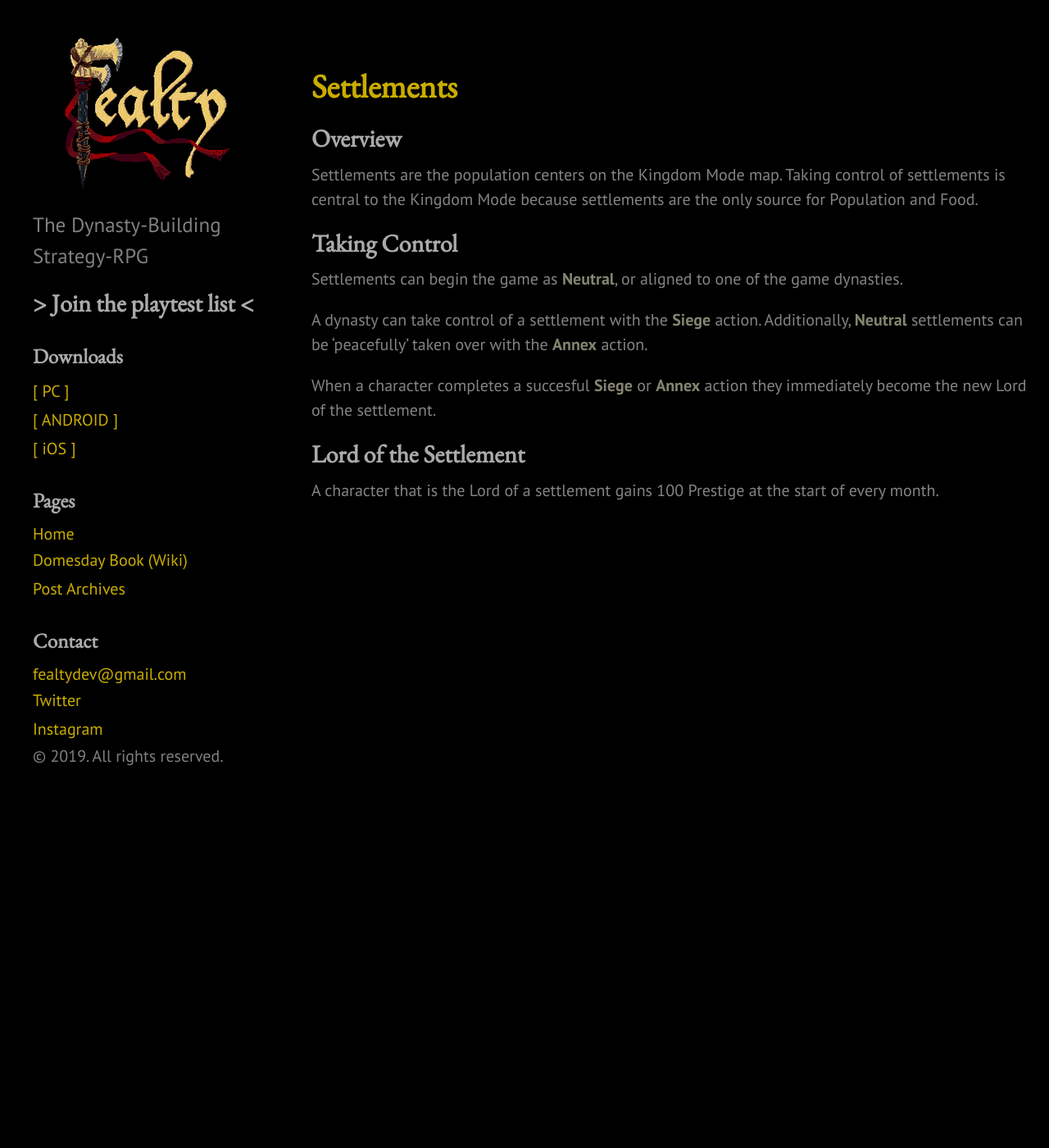
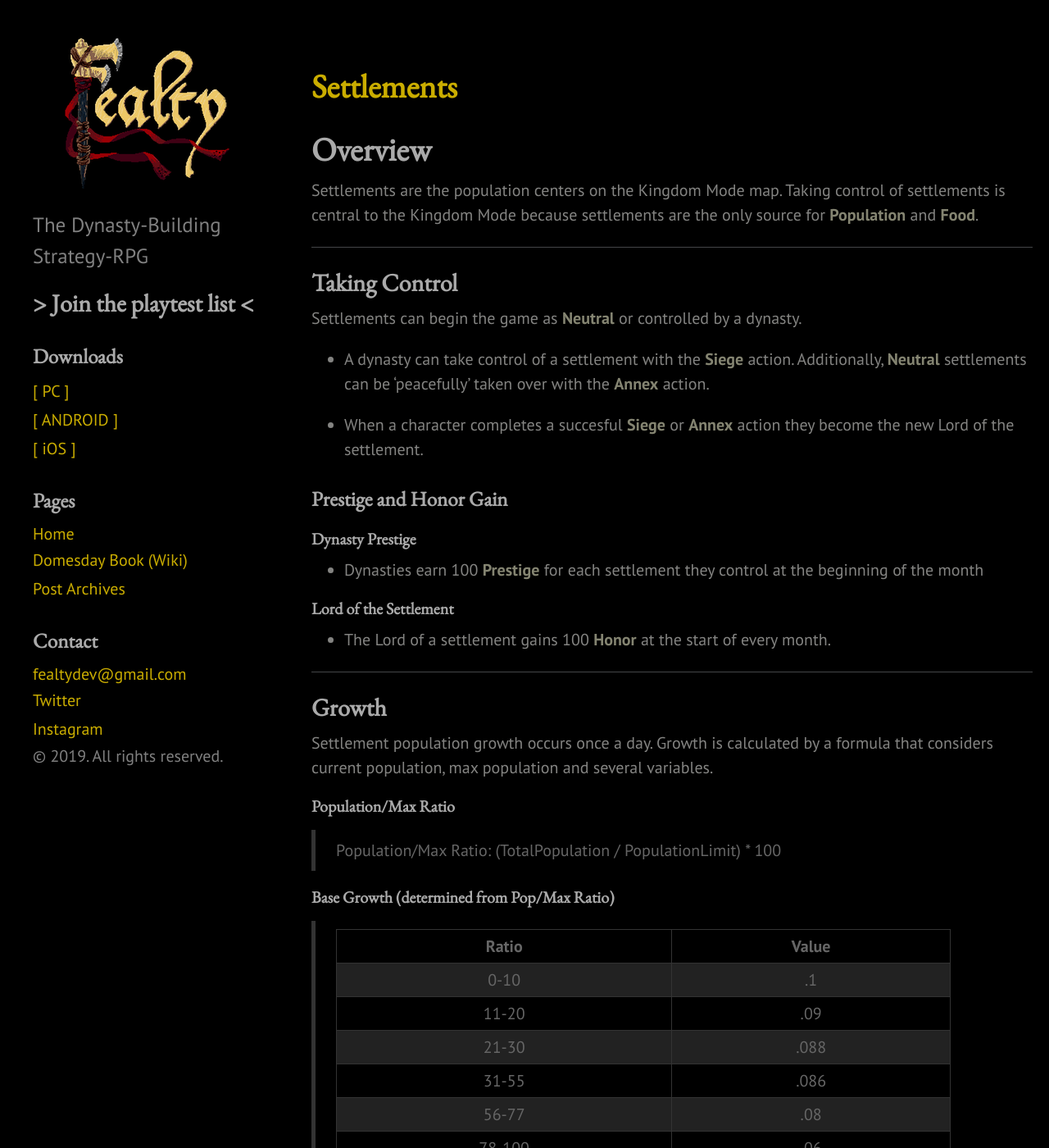
Before and after one commit to sdporres/fealtyweb, a Jekyll site: the page built from _domesday-entries/settlements.md, in a window 1280 px wide and 1400 px high. Shown: the whole window at 82% size. Built offline with Jekyll 4.4.1, drawn with Linux system fonts in a browser that asks for light colours; some of the changed text lies outside the part shown.

Commit message:
Finish settlements and characters

```diff
--- a/_domesday-entries/settlements.md
+++ b/_domesday-entries/settlements.md
@@ -1,30 +1,120 @@
 ---
 layout: page
 title: Settlements
-slug: The source of all resources in the game
 section: basics
 ---
 
-## Overview
+# Overview
 
-Settlements are the population centers on the Kingdom Mode map. Taking control of settlements is central to  the Kingdom Mode because settlements are the only source for Population and Food.
+Settlements are the population centers on the Kingdom Mode map. Taking control of settlements is central to  the Kingdom Mode because settlements are the only source for **Population** and **Food**.
+
+---
 
 ## Taking Control
 
-Settlements can begin the game as **Neutral**, or aligned to one of the game dynasties.
+Settlements can begin the game as **Neutral** or controlled by a dynasty.
 
-A dynasty can take control of a settlement with the **Siege** action. Additionally, **Neutral** settlements can be 'peacefully' taken over with the **Annex** action.
+* A dynasty can take control of a settlement with the **Siege** action. Additionally, **Neutral** settlements can be 'peacefully' taken over with the **Annex** action.
 
-When a character completes a succesful **Siege** or **Annex** action they immediately become the new Lord of the settlement.
+* When a character completes a succesful **Siege** or **Annex** action they become the new Lord of the settlement.
 
-## Lord of the Settlement
+### Prestige and Honor Gain
 
-A character that is the Lord of a settlement gains 100 Prestige at the start of every month.
+#### Dynasty Prestige
 
+* Dynasties earn 100 **Prestige** for each settlement they control at the beginning of the month
 
+#### Lord of the Settlement
 
+* The Lord of a settlement gains 100 **Honor** at the start of every month.
 
+---
 
+## Growth
 
+Settlement population growth occurs once a day. Growth is calculated by a formula that considers current population, max population and several variables.
+
+#### Population/Max Ratio
+
+> Population/Max Ratio: (TotalPopulation / PopulationLimit) * 100
+
+#### Base Growth (determined from Pop/Max Ratio)
+
+>| Ratio  | Value  |
+>|:-:|:-:|
+>| 0-10  | .1  |
+>| 11-20  | .09 |
+>| 21-30  | .088  |
+>| 31-55  | .086  |
+>| 56-77  | .08  |
+>| 78-100  | .06  |
+
+#### Bonus Growth
+
+>| Ratio  | Value  |
+>|:-:|:-:|
+>| 0-100  | .02  |
+
+#### Actual Growth
+
+> Actual Growth = **BaseGrowth** * (100 - **PopMaxRatio**) * **BonusGrowth**
+
+#### Growth from Cottage Workers (for each Cottage)
+
+>CottageModifiedGrowth = **ActualGrowth** + ((Workers/2) * .1)
+
+#### Manor Efficiency Bonus
+
+>ManorModifiedGrowth = ManorWorkers * .1 * **CottageModifiedGrowth**
+
+#### Unrest modifier
+
+Lastly, Growth is modified by the unrest of the settlement. Unrest is a value between 0 and 100
+
+>FinalGrowth = (100 - UnrestLevel / 100) * **ManorModifiedGrowth**
+
+---
+
+## Farming
+
+The farming cycle occurs in three phases: Planting, Harvesting, and Winter
+
+### Planting
+
+A settlement will plant food equal to the number of available Farmers modified by a scalar
+
+> BaseFoodPlanted = NumberOfFarmers * 5
+
+#### Manor Efficiency Bonus
+
+>FinalFoodPlanted = ManorWorkers * .1 * **BaseFoodPlanted**
+
+### Harvesting
+
+During the harvest months (March, October) farmers extract the planted food and store it in the settlement
+
+> BaseFoodHarvested = NumberOfFarmers * 10
+
+#### Manor Efficiency Bonus
+
+>FinalFoodHarvested = ManorWorkers * .1 * **BaseFoodHarvested**
+
+### Winter
+
+During the winter months Farmers get a break! Use them to build things, or put them in an army to get ready for the spring campaign
+
+---
+
+## Trade
+
+Trade daily occurs when a settlement has at least one Market
+
+#### Trade from Markers (for each Market)
+
+> BaseTradeCoin = NumberOfWorkers * 1
+
+#### Manor Efficiency Bonus
+
+>FinalFoodHarvested = ManorWorkers * .1 * **BaseTradeCoin**
 
 <!-- <span style="color:blue"> blue text</span> -->
```
Also changed, not shown: _domesday-entries/characters.md (+57 -2 lines).
